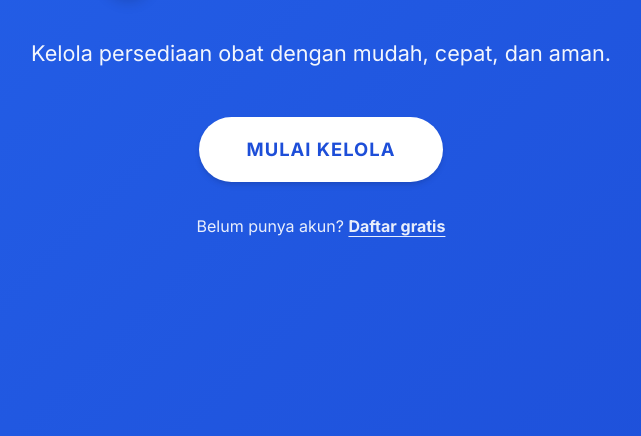
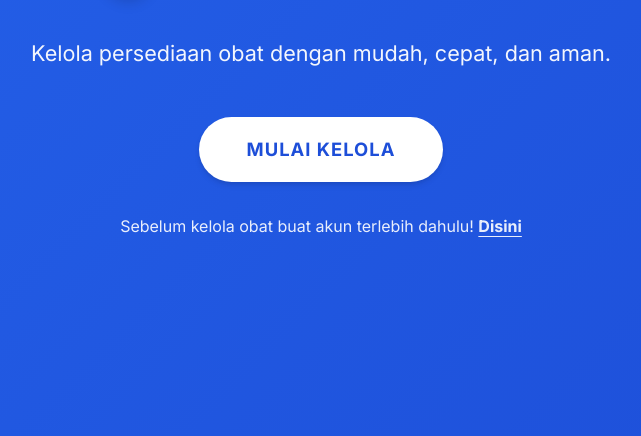
Before and after one commit to FikriNash12/Pharmacy_App_Kuliah, a Flask app: page / in a window 1280 px wide. Shown: the part 337-773 px from the top of the page, without its empty margins (319-960 px from the left). Run offline with Flask 3, Linux system fonts and the light colour scheme.

Commit message:
merubah kalimat di landing page

```diff
--- a/templates/landing.html
+++ b/templates/landing.html
@@ -19,7 +19,7 @@
 
       <a href="{{ url_for('login') }}" class="btn btn-primary btn-large">Mulai Kelola</a>
       <p class="landing-register-link">
-        Belum punya akun? <a href="{{ url_for('register') }}">Daftar gratis</a>
+        Sebelum kelola obat buat akun terlebih dahulu! <a href="{{ url_for('register') }}">Disini</a>
       </p>
     </div>
   </div>
```
